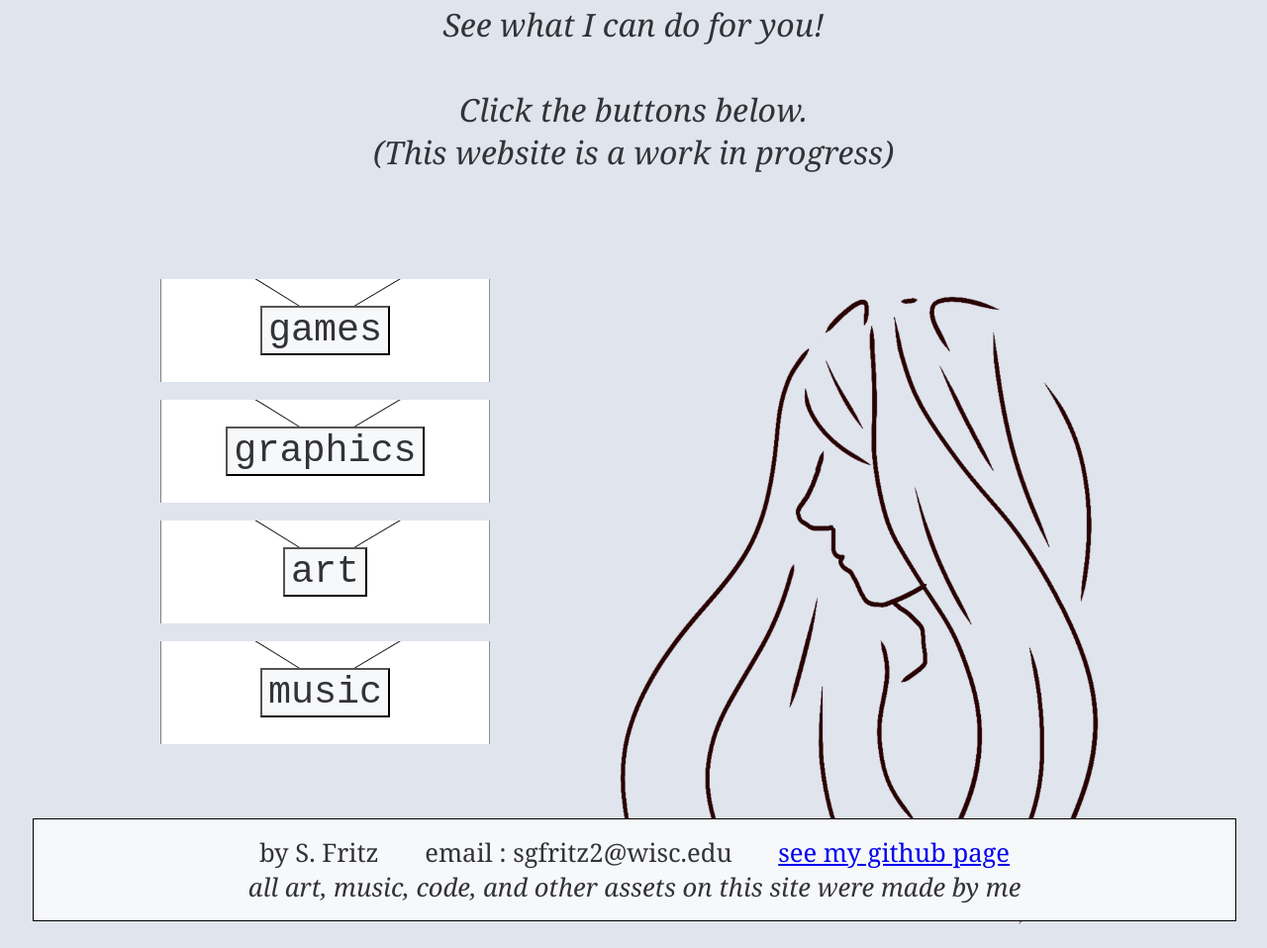
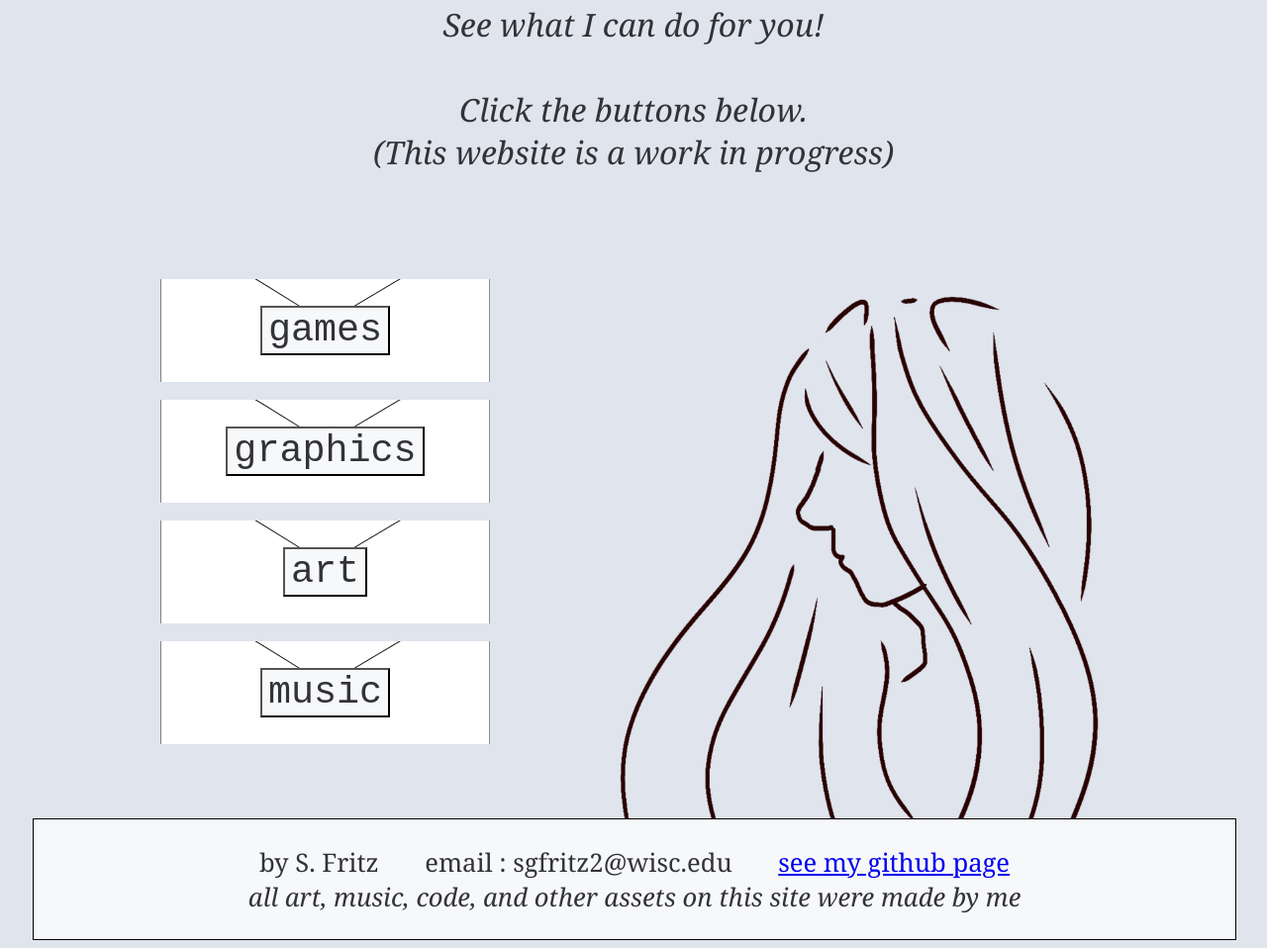
Before and after one commit to unawks02/unawks02.github.io, a plain HTML site: page index.html in a window 1280 px wide. Shown: the part 599-1557 px from the top of the page at 99% size. Drawn offline with Linux system fonts and the light colour scheme.

Commit message:
style issue

```diff
--- a/style-sheetHOME.css
+++ b/style-sheetHOME.css
@@ -105,8 +105,8 @@
 		justify-content: center;
 		align-items: center;
 		width: 100%;
-		min-height: 6vw;
-		max-height: 8vw;
+		min-height: 8vw;
+		max-height: 12vw;
 		position: relative;
 		z-index: 5;
 		background-color: #f7f8fa;
```
